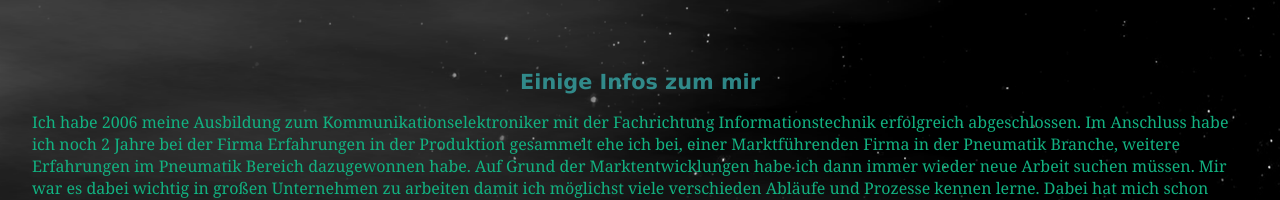
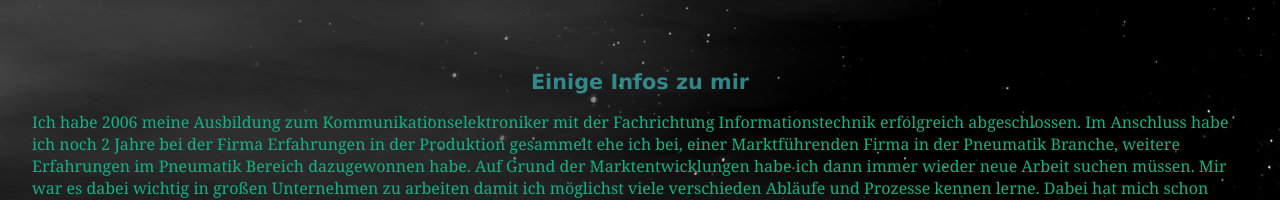
Before and after one commit to FreytagDom/my-homepage, a Next.js app: page / in a window 1280 px wide. Shown: the part 434-634 px from the top of the page. Built offline with nearby package versions, Linux system fonts and the light colour scheme.

Commit message:
correction

```diff
--- a/components/Home.js
+++ b/components/Home.js
@@ -19,7 +19,7 @@ export default function Homepage() {
     <Headline>Dominic Freytag</Headline>
       <ImageWrap src={Me1} alt="picture of me self" />
 
-      <Infos>Einige Infos zum mir</Infos>
+      <Infos>Einige Infos zu mir</Infos>
       <Text>
         Ich habe 2006 meine Ausbildung zum Kommunikationselektroniker mit der
         Fachrichtung Informationstechnik erfolgreich abgeschlossen. Im Anschluss
```
